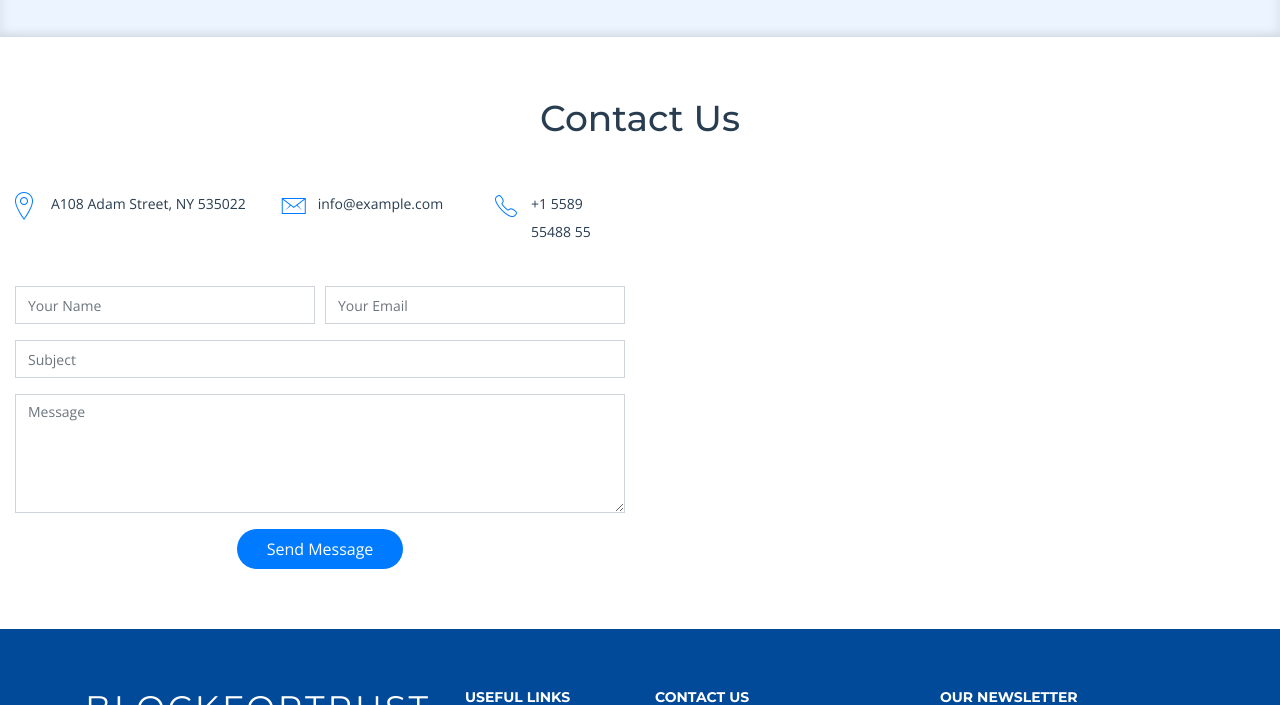
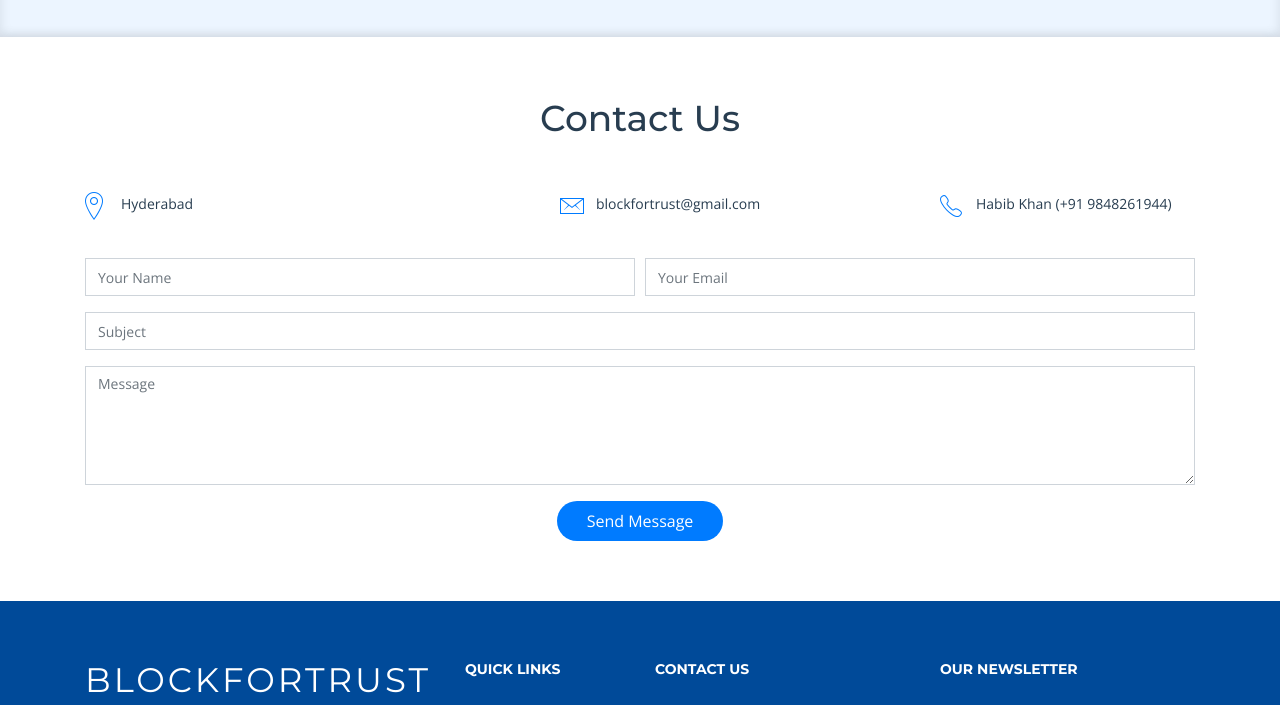
Before and after one commit to nanisastra/BFT, a plain HTML site: page index.html in a window 1280 px wide. Shown: the part 2186-2891 px from the top of the page. Drawn offline with nearby package versions, Linux system fonts and the light colour scheme; files whose address does not match are found by name.

Commit message:
index update

```diff
--- a/index.html
+++ b/index.html
@@ -706,7 +706,7 @@
       Contact Section
     ============================-->
     <section id="contact">
-      <div class="container-fluid">
+      <div class="container">
 
         <div class="section-header">
           <h3>Contact Us</h3>
@@ -714,25 +714,25 @@
 
         <div class="row wow fadeInUp">
 
-          <!--<div class="col-lg-6">
-            <div class="map mb-4 mb-lg-0">
-              <iframe src="https://www.google.com/maps/embed?pb=!1m14!1m8!1m3!1d12097.433213460943!2d-74.0062269!3d40.7101282!3m2!1i1024!2i768!4f13.1!3m3!1m2!1s0x0%3A0xb89d1fe6bc499443!2sDowntown+Conference+Center!5e0!3m2!1smk!2sbg!4v1539943755621" frameborder="0" style="border:0; width: 100%; height: 312px;" allowfullscreen></iframe>
-            </div>
+          <!-- <div class="col-lg-6">
+             <div class="map mb-4 mb-lg-0">
+               <iframe src="https://www.google.com/maps/embed?pb=!1m14!1m8!1m3!1d12097.433213460943!2d-74.0062269!3d40.7101282!3m2!1i1024!2i768!4f13.1!3m3!1m2!1s0x0%3A0xb89d1fe6bc499443!2sDowntown+Conference+Center!5e0!3m2!1smk!2sbg!4v1539943755621" frameborder="0" style="border:0; width: 100%; height: 312px;" allowfullscreen></iframe>
+             </div>
           </div>-->
 
-          <div class="col-lg-6">
+          <div class="col-lg-12">
             <div class="row">
               <div class="col-md-5 info">
                 <i class="ion-ios-location-outline"></i>
-                <p>A108 Adam Street, NY 535022</p>
+                <p>Hyderabad</p>
               </div>
               <div class="col-md-4 info">
                 <i class="ion-ios-email-outline"></i>
-                <p>info@example.com</p>
+                <p>blockfortrust@gmail.com</p>
               </div>
               <div class="col-md-3 info">
                 <i class="ion-ios-telephone-outline"></i>
-                <p>+1 5589 55488 55</p>
+                <p>Habib Khan (+91 9848261944)</p>
               </div>
             </div>
 
@@ -784,7 +784,7 @@
           </div>
 
           <div class="col-lg-2 col-md-6 footer-links">
-            <h4>Useful Links</h4>
+            <h4>Quick Links</h4>
             <ul>
               <li><a href="#">Home</a></li>
               <li><a href="#">About us</a></li>
```
